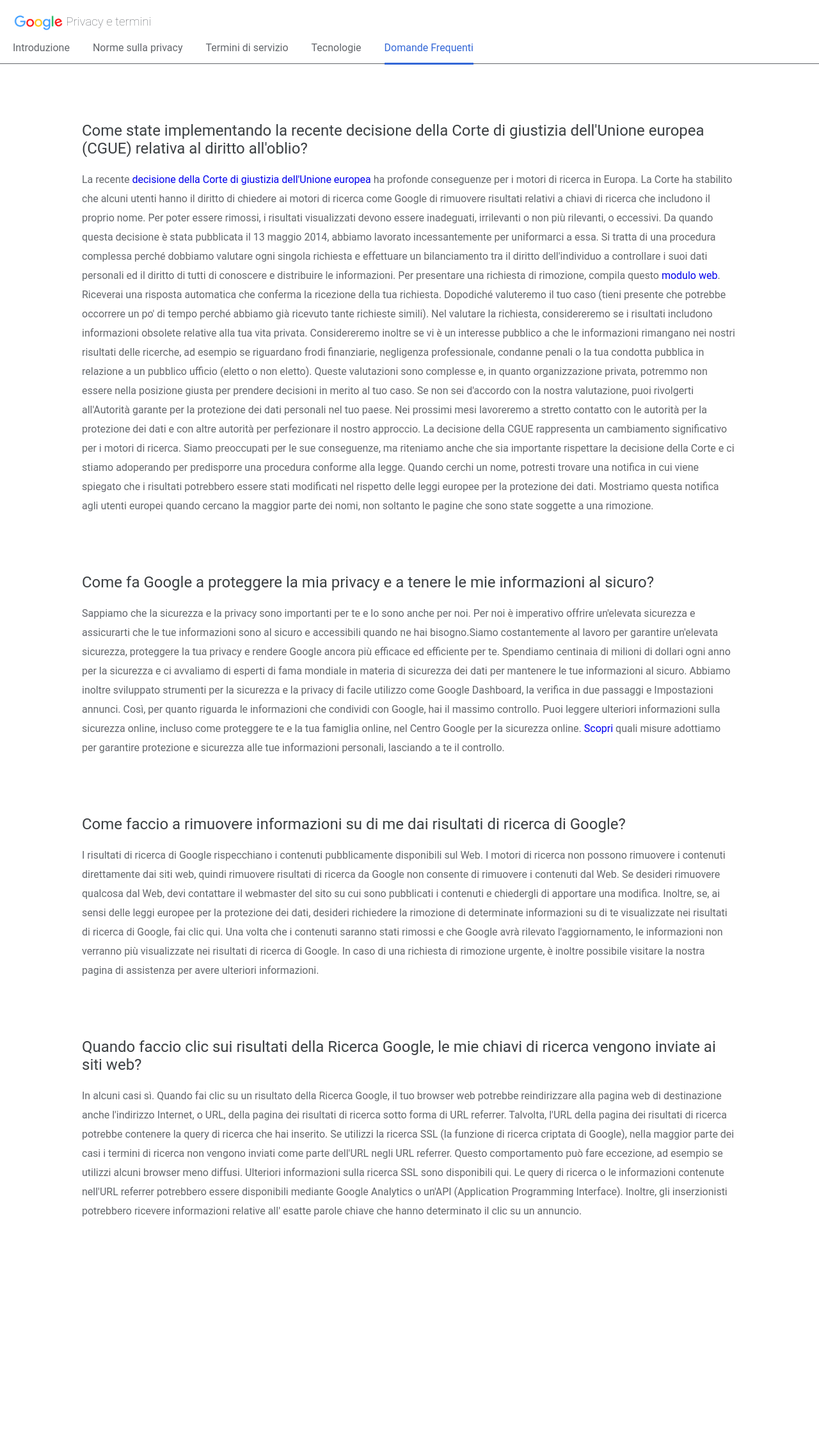
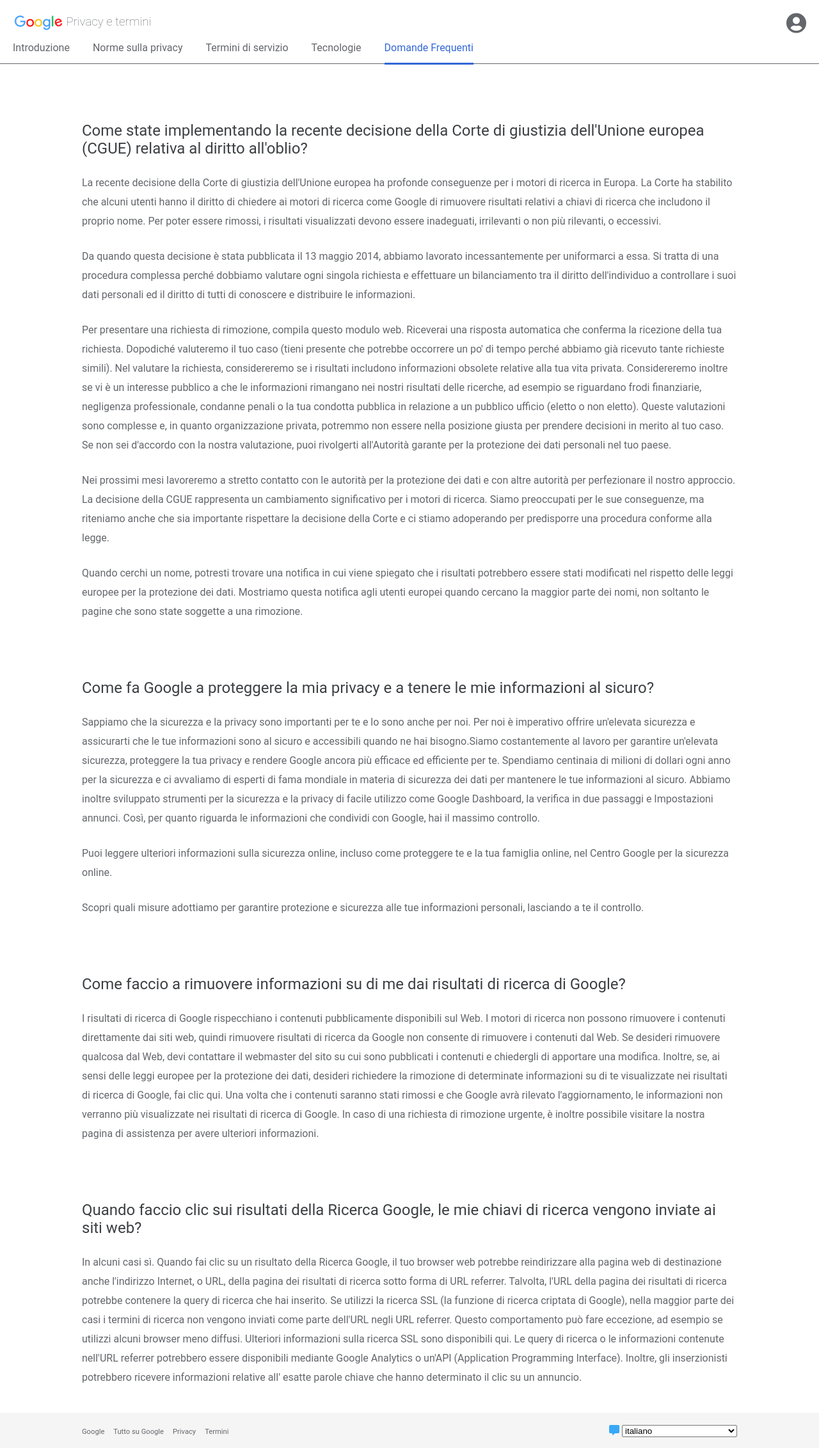
Before and after one commit to NicoleMastrostefano/php-google-faq, a PHP site: page / in a window 1280 px wide. Shown: the whole page at 64% size. Before the commit the page ends 1901 px from the top, so only its background shows below. Run offline with PHP 8.4, Linux system fonts and the light colour scheme.

Commit message:
page complete

```diff
--- a/css/style.css
+++ b/css/style.css
@@ -18,7 +18,9 @@ h3 {
   font-weight: lighter;
 }
 
+
 #header_nav {
+  width: 100%;
   height: 100px;
   border-bottom: 1px solid;
 }
@@ -26,6 +28,12 @@ h3 {
 #nav_top {
   height: 50%;
   padding: 20px;
+  display: flex;
+  justify-content: space-between;
+}
+
+#top_right i{
+margin-left: 15px;
 }
 
 #nav_bottom {
@@ -45,13 +53,9 @@ h3 {
   padding-right: 36px;
 }
 
-#nav_menu a {
+ a {
   text-decoration: none;
   color: #63666B;
-}
-
-main a {
-  text-decoration: none;
 }
 
 #nav_menu .active {
@@ -66,11 +70,42 @@ main a {
   margin: auto;
 }
 
-h2 {
+main h2 {
   margin: 90px 0px 20px 0px;
   font-weight: normal;
   color: #3C4043;
 }
-p {
+main p {
   line-height: 30px;
+  margin-top: 25px;
 }
+
+footer {
+  width: 100%;
+  height: 55px;
+  background-color: #F5F5F5;
+  margin-top: 40px;
+}
+
+#footer_wrapper {
+  width: 80%;
+  height: 100%;
+  margin: auto;
+  display: flex;
+  justify-content: space-between;
+  align-items: center;
+
+}
+
+#footer_wrapper #left li {
+  display: inline-block;
+  margin-right: 10px;
+  font-size: 0.7em;
+}
+
+#footer_wrapper #right select {
+  width: 180px;
+}
+#footer_wrapper #right i {
+  color: #38A9F8;
+}
--- a/index.php
+++ b/index.php
@@ -7,44 +7,53 @@ Buon pranzo e buon lavoro! -->
 
 // array con chiavi custom
 $database = [
-   // primo livello
   [
-      // secondo livello
     "question" => "Come state implementando la recente decisione della Corte di giustizia dell'Unione europea (CGUE) relativa al diritto all'oblio?",
-      "answer" =>"La recente <a href=\"http://curia.europa.eu/juris/document/document.jsf?text=&amp;docid=152065&amp;amppageIndex=0&amp;doclang=it&amp;mode=lst&amp;dir=&amp;occ=first&amp;part=1&amp;cid=276332\">decisione della Corte di giustizia dell'Unione europea</a> ha profonde conseguenze per i motori di ricerca in Europa. La Corte ha stabilito che alcuni utenti hanno il diritto di chiedere ai motori di ricerca come Google di rimuovere risultati relativi a chiavi di ricerca che includono il proprio nome. Per poter essere rimossi, i risultati visualizzati devono essere inadeguati, irrilevanti o non più rilevanti, o eccessivi.
+    "answer" => [
+      "La recente <a href=\"http://curia.europa.eu/juris/document/document.jsf?text=&amp;docid=152065&amp;amppageIndex=0&amp;doclang=it&amp;mode=lst&amp;dir=&amp;occ=first&amp;part=1&amp;cid=276332\">decisione della Corte di giustizia dell'Unione europea</a> ha profonde conseguenze per i motori di ricerca in Europa. La Corte ha stabilito che alcuni utenti hanno il diritto di chiedere ai motori di ricerca come Google di rimuovere risultati relativi a chiavi di ricerca che includono il proprio nome. Per poter essere rimossi, i risultati visualizzati devono essere inadeguati, irrilevanti o non più rilevanti, o eccessivi.",
 
-      Da quando questa decisione è stata pubblicata il 13 maggio 2014, abbiamo lavorato incessantemente per uniformarci a essa. Si tratta di una procedura complessa perché dobbiamo valutare ogni singola richiesta e effettuare un bilanciamento tra il diritto dell'individuo a controllare i suoi dati personali ed il diritto di tutti di conoscere e distribuire le informazioni.
+      "Da quando questa decisione è stata pubblicata il 13 maggio 2014, abbiamo lavorato incessantemente per uniformarci a essa. Si tratta di una procedura complessa perché dobbiamo valutare ogni singola richiesta e effettuare un bilanciamento tra il diritto dell'individuo a controllare i suoi dati personali ed il diritto di tutti di conoscere e distribuire le informazioni.",
 
-      Per presentare una richiesta di rimozione, compila questo <a href=\"https://support.google.com/legal/contact/lr_eudpa?product=websearch&amp;hl=it\">modulo web</a>. Riceverai una risposta automatica che conferma la ricezione della tua richiesta. Dopodiché valuteremo il tuo caso (tieni presente che potrebbe occorrere un po' di tempo perché abbiamo già ricevuto tante richieste simili). Nel valutare la richiesta, considereremo se i risultati includono informazioni obsolete relative alla tua vita privata. Considereremo inoltre se vi è un interesse pubblico a che le informazioni rimangano nei nostri risultati delle ricerche, ad esempio se riguardano frodi finanziarie, negligenza professionale, condanne penali o la tua condotta pubblica in relazione a un pubblico ufficio (eletto o non eletto). Queste valutazioni sono complesse e, in quanto organizzazione privata, potremmo non essere nella posizione giusta per prendere decisioni in merito al tuo caso. Se non sei d'accordo con la nostra valutazione, puoi rivolgerti all'Autorità garante per la protezione dei dati personali nel tuo paese.
+      "Per presentare una richiesta di rimozione, compila questo <a href=\"https://support.google.com/legal/contact/lr_eudpa?product=websearch&amp;hl=it\">modulo web</a>. Riceverai una risposta automatica che conferma la ricezione della tua richiesta. Dopodiché valuteremo il tuo caso (tieni presente che potrebbe occorrere un po' di tempo perché abbiamo già ricevuto tante richieste simili). Nel valutare la richiesta, considereremo se i risultati includono informazioni obsolete relative alla tua vita privata. Considereremo inoltre se vi è un interesse pubblico a che le informazioni rimangano nei nostri risultati delle ricerche, ad esempio se riguardano frodi finanziarie, negligenza professionale, condanne penali o la tua condotta pubblica in relazione a un pubblico ufficio (eletto o non eletto). Queste valutazioni sono complesse e, in quanto organizzazione privata, potremmo non essere nella posizione giusta per prendere decisioni in merito al tuo caso. Se non sei d'accordo con la nostra valutazione, puoi rivolgerti all'Autorità garante per la protezione dei dati personali nel tuo paese."
+      ,
 
-      Nei prossimi mesi lavoreremo a stretto contatto con le autorità per la protezione dei dati e con altre autorità per perfezionare il nostro approccio. La decisione della CGUE rappresenta un cambiamento significativo per i motori di ricerca. Siamo preoccupati per le sue conseguenze, ma riteniamo anche che sia importante rispettare la decisione della Corte e ci stiamo adoperando per predisporre una procedura conforme alla legge.
+      "Nei prossimi mesi lavoreremo a stretto contatto con le autorità per la protezione dei dati e con altre autorità per perfezionare il nostro approccio. La decisione della CGUE rappresenta un cambiamento significativo per i motori di ricerca. Siamo preoccupati per le sue conseguenze, ma riteniamo anche che sia importante rispettare la decisione della Corte e ci stiamo adoperando per predisporre una procedura conforme alla legge.",
 
-      Quando cerchi un nome, potresti trovare una notifica in cui viene spiegato che i risultati potrebbero essere stati modificati nel rispetto delle leggi europee per la protezione dei dati. Mostriamo questa notifica agli utenti europei quando cercano la maggior parte dei nomi, non soltanto le pagine che sono state soggette a una rimozione."
+      "Quando cerchi un nome, potresti trovare una notifica in cui viene spiegato che i risultati potrebbero essere stati modificati nel rispetto delle leggi europee per la protezione dei dati. Mostriamo questa notifica agli utenti europei quando cercano la maggior parte dei nomi, non soltanto le pagine che sono state soggette a una rimozione."
+    ]
   ],
   [
     "question" => "Come fa Google a proteggere la mia privacy e a tenere le mie informazioni al sicuro?",
-      "answer" => "Sappiamo che la sicurezza e la privacy sono importanti per te e lo sono anche per noi. Per noi è imperativo offrire un'elevata sicurezza e assicurarti che le tue informazioni sono al sicuro e accessibili quando ne hai bisogno.Siamo costantemente al lavoro per garantire un'elevata sicurezza, proteggere la tua privacy e rendere Google ancora più efficace ed efficiente per te. Spendiamo centinaia di milioni di dollari ogni anno per la sicurezza e ci avvaliamo di esperti di fama mondiale in materia di sicurezza dei dati per mantenere le tue informazioni al sicuro. Abbiamo inoltre sviluppato strumenti per la sicurezza e la privacy di facile utilizzo come Google Dashboard, la verifica in due passaggi e Impostazioni annunci. Così, per quanto riguarda le informazioni che condividi con Google, hai il massimo controllo.
+    "answer" => [
+      "Sappiamo che la sicurezza e la privacy sono importanti per te e lo sono anche per noi. Per noi è imperativo offrire un'elevata sicurezza e assicurarti che le tue informazioni sono al sicuro e accessibili quando ne hai bisogno.Siamo costantemente al lavoro per garantire un'elevata sicurezza, proteggere la tua privacy e rendere Google ancora più efficace ed efficiente per te. Spendiamo centinaia di milioni di dollari ogni anno per la sicurezza e ci avvaliamo di esperti di fama mondiale in materia di sicurezza dei dati per mantenere le tue informazioni al sicuro. Abbiamo inoltre sviluppato strumenti per la sicurezza e la privacy di facile utilizzo come Google Dashboard, la verifica in due passaggi e Impostazioni annunci. Così, per quanto riguarda le informazioni che condividi con Google, hai il massimo controllo.",
 
-      Puoi leggere ulteriori informazioni sulla sicurezza online, incluso come proteggere te e la tua famiglia online, nel Centro Google per la sicurezza online.
+      "Puoi leggere ulteriori informazioni sulla sicurezza online, incluso come proteggere te e la tua famiglia online, nel Centro Google per la sicurezza online.",
 
-      <a href=\"https://privacy.google.com\">Scopri</a> quali misure adottiamo per garantire protezione e sicurezza alle tue informazioni personali, lasciando a te il controllo."
+      "<a href=\"https://privacy.google.com\">Scopri</a> quali misure adottiamo per garantire protezione e sicurezza alle tue informazioni personali, lasciando a te il controllo."
+    ]
   ],
   [
     "question" => "Come faccio a rimuovere informazioni su di me dai risultati di ricerca di Google?",
-      "answer" => "I risultati di ricerca di Google rispecchiano i contenuti pubblicamente disponibili sul Web. I motori di ricerca non possono rimuovere i contenuti direttamente dai siti web, quindi rimuovere risultati di ricerca da Google non consente di rimuovere i contenuti dal Web. Se desideri rimuovere qualcosa dal Web, devi contattare il webmaster del sito su cui sono pubblicati i contenuti e chiedergli di apportare una modifica. Inoltre, se, ai sensi delle leggi europee per la protezione dei dati, desideri richiedere la rimozione di determinate informazioni su di te visualizzate nei risultati di ricerca di Google, fai clic qui. Una volta che i contenuti saranno stati rimossi e che Google avrà rilevato l'aggiornamento, le informazioni non verranno più visualizzate nei risultati di ricerca di Google. In caso di una richiesta di rimozione urgente, è inoltre possibile visitare la nostra pagina di assistenza per avere ulteriori informazioni."
+    "answer" => [
+      "I risultati di ricerca di Google rispecchiano i contenuti pubblicamente disponibili sul Web. I motori di ricerca non possono rimuovere i contenuti direttamente dai siti web, quindi rimuovere risultati di ricerca da Google non consente di rimuovere i contenuti dal Web. Se desideri rimuovere qualcosa dal Web, devi contattare il webmaster del sito su cui sono pubblicati i contenuti e chiedergli di apportare una modifica. Inoltre, se, ai sensi delle leggi europee per la protezione dei dati, desideri richiedere la rimozione di determinate informazioni su di te visualizzate nei risultati di ricerca di Google, fai clic qui. Una volta che i contenuti saranno stati rimossi e che Google avrà rilevato l'aggiornamento, le informazioni non verranno più visualizzate nei risultati di ricerca di Google. In caso di una richiesta di rimozione urgente, è inoltre possibile visitare la nostra pagina di assistenza per avere ulteriori informazioni."
+    ]
   ],
   [
     "question" => "Quando faccio clic sui risultati della Ricerca Google, le mie chiavi di ricerca vengono inviate ai siti web?",
-      "answer" =>"In alcuni casi sì. Quando fai clic su un risultato della Ricerca Google, il tuo browser web potrebbe reindirizzare alla pagina web di destinazione anche l'indirizzo Internet, o URL, della pagina dei risultati di ricerca sotto forma di URL referrer. Talvolta, l'URL della pagina dei risultati di ricerca potrebbe contenere la query di ricerca che hai inserito. Se utilizzi la ricerca SSL (la funzione di ricerca criptata di Google), nella maggior parte dei casi i termini di ricerca non vengono inviati come parte dell'URL negli URL referrer. Questo comportamento può fare eccezione, ad esempio se utilizzi alcuni browser meno diffusi. Ulteriori informazioni sulla ricerca SSL sono disponibili qui. Le query di ricerca o le informazioni contenute nell'URL referrer potrebbero essere disponibili mediante Google Analytics o un'API (Application Programming Interface). Inoltre, gli inserzionisti potrebbero ricevere informazioni relative all' esatte parole chiave che hanno determinato il clic su un annuncio."
+    "answer" => [
+      "In alcuni casi sì. Quando fai clic su un risultato della Ricerca Google, il tuo browser web potrebbe reindirizzare alla pagina web di destinazione anche l'indirizzo Internet, o URL, della pagina dei risultati di ricerca sotto forma di URL referrer. Talvolta, l'URL della pagina dei risultati di ricerca potrebbe contenere la query di ricerca che hai inserito. Se utilizzi la ricerca SSL (la funzione di ricerca criptata di Google), nella maggior parte dei casi i termini di ricerca non vengono inviati come parte dell'URL negli URL referrer. Questo comportamento può fare eccezione, ad esempio se utilizzi alcuni browser meno diffusi. Ulteriori informazioni sulla ricerca SSL sono disponibili qui. Le query di ricerca o le informazioni contenute nell'URL referrer potrebbero essere disponibili mediante Google Analytics o un'API (Application Programming Interface). Inoltre, gli inserzionisti potrebbero ricevere informazioni relative all' esatte parole chiave che hanno determinato il clic su un annuncio."
+   ]
   ]
 ];
   // var_dump($database);
+
 ?>
 
 <!DOCTYPE html>
 <html lang="en" dir="ltr">
   <head>
     <meta charset="utf-8">
+    <link rel="stylesheet" href="https://use.fontawesome.com/releases/v5.15.1/css/all.css" integrity="sha384-vp86vTRFVJgpjF9jiIGPEEqYqlDwgyBgEF109VFjmqGmIY/Y4HV4d3Gp2irVfcrp" crossorigin="anonymous">
     <link rel="stylesheet" href="css/style.css">
     <title></title>
   </head>
@@ -52,7 +61,12 @@ Buon pranzo e buon lavoro! -->
     <header>
       <div id="header_nav">
         <div id="nav_top">
+          <div id="top_left">
             <h3><img src="img/googlelogo.png" alt=""> Privacy e termini</h3>
+          </div>
+          <div id="top_right">
+            <i class="fas fa-2x fa-user-circle"></i>
+          </div>
         </div>
         <div id="nav_bottom">
           <ul id="nav_menu">
@@ -68,14 +82,44 @@ Buon pranzo e buon lavoro! -->
     <main>
       <div id="wrapper">
         <?php
-          foreach ($database as $key => $value) {
-        ?>
-          <h2> <?php echo $value["question"]; ?></h2>
-          <p><?php echo $value["answer"]; ?></p>
+        foreach ($database as $faq) { ?>
+          <h2><?php echo $faq["question"]; ?></h2>
             <?php
+            foreach ($faq["answer"] as $paragraph) { ?>
+              <p><?php echo $paragraph; ?></p>
+                <?php
+            }
         }
         ?>
       </div>
     </main>
+    <footer>
+      <div id="footer_wrapper">
+        <div id="left">
+        <ul>
+          <li>
+            <a href="#">Google</a>
+          </li>
+          <li>
+            <a href="#">Tutto su Google</a>
+          </li>
+          <li>
+            <a href="#">Privacy</a>
+          </li>
+          <li>
+            <a href="#">Termini</a>
+          </li>
+        </ul>
+        </div>
+        <div id="right">
+          <i class="fas fa-comment-alt"></i>
+          <select class="" name="">
+            <option value="">italiano</option>
+            <option value="">English</option>
+            <option value="">Espanol</option>
+          </select>
+        </div>
+      </div>
+    </footer>
   </body>
 </html>
```
Lines whose indentation alone changed are shown as unchanged.
